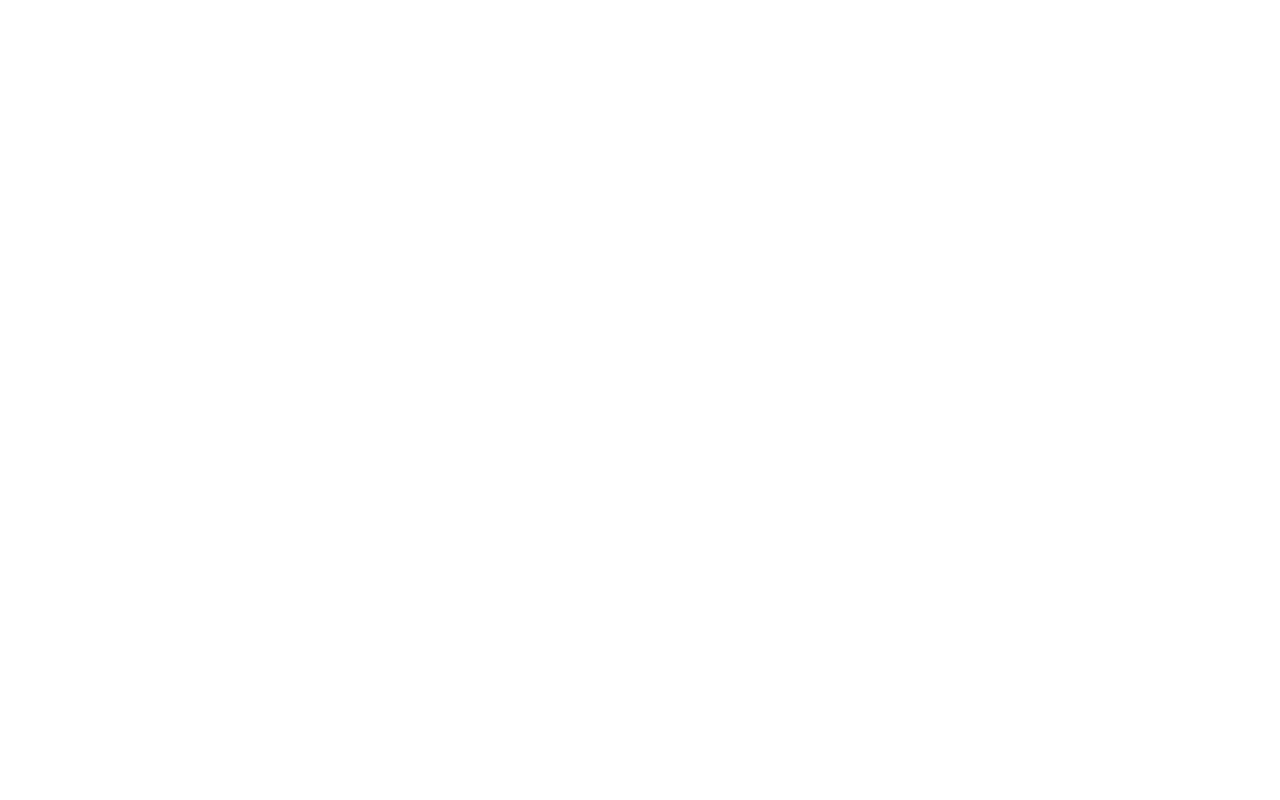
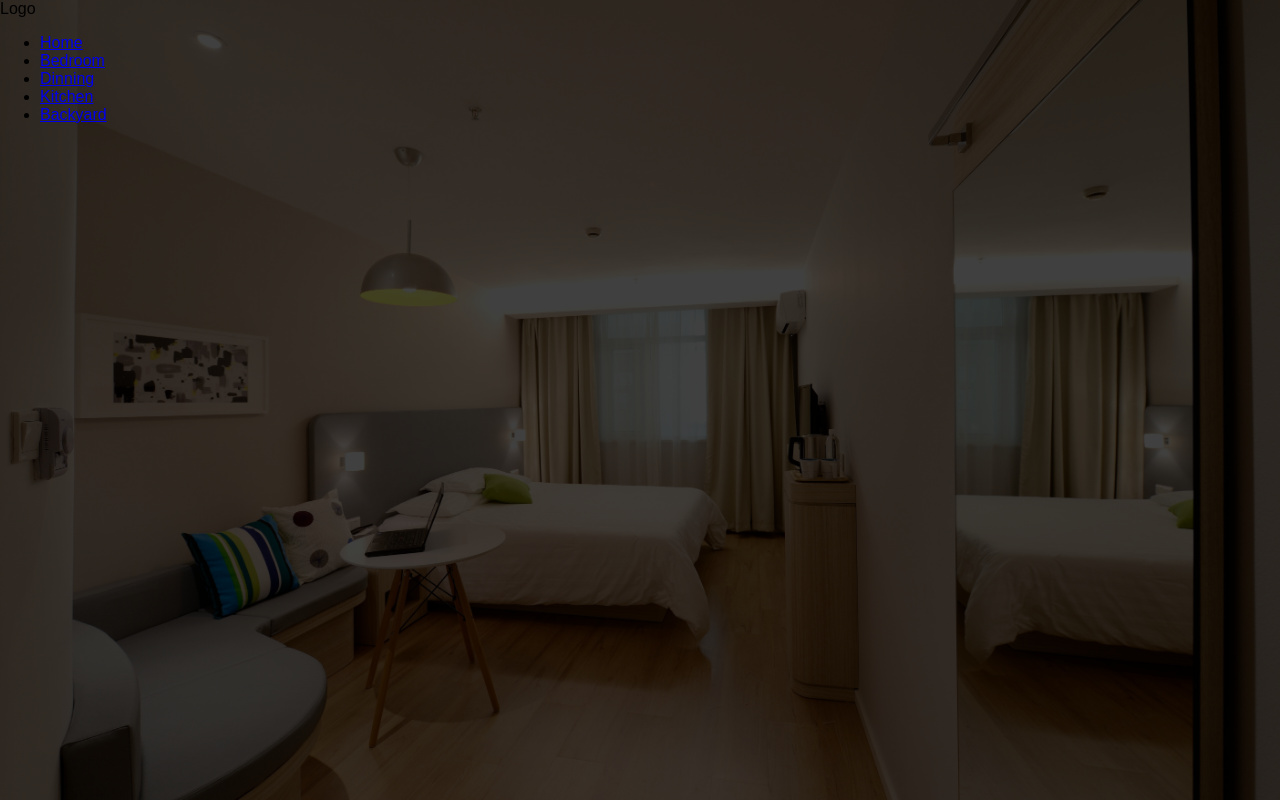
Before and after one commit to nazmulq7/NEW-PROJECT, a plain HTML site: page index.html in a window 1280 px wide. Drawn offline with Linux system fonts and the light colour scheme.

Commit message:
first commit

```diff
--- a/index.html
+++ b/index.html
@@ -7,6 +7,17 @@
     <link rel="stylesheet" href="style.css">
 </head>
 <body>
-
+    <div class="banner">
+        <nav>
+            <div class="logo">Logo</div>
+            <ul>
+                <li><a href="#">Home</a></li>
+                <li><a href="#">Bedroom</a></li>
+                <li><a href="#">Dinning</a></li>
+                <li><a href="#">Kitchen</a></li>
+                <li><a href="#">Backyard</a></li>
+            </ul>
+        </nav>
+    </div>
 </body>
 </html>
--- a/style.css
+++ b/style.css
@@ -0,0 +1,14 @@
+body{
+    margin: 0;
+    padding: 0;
+    box-sizing: border-box;
+    font-family: sans-serif;
+}
+
+.banner{
+    width: 100%;
+    height: 100vh;
+    background-image: linear-gradient(rgba(0,0,0,0.75), rgba(0,0,0,0.75)), url("bg.jpg");
+    background-size: cover;
+    background-position: center;
+}
```
Also changed, not shown: bg.jpg (added).
